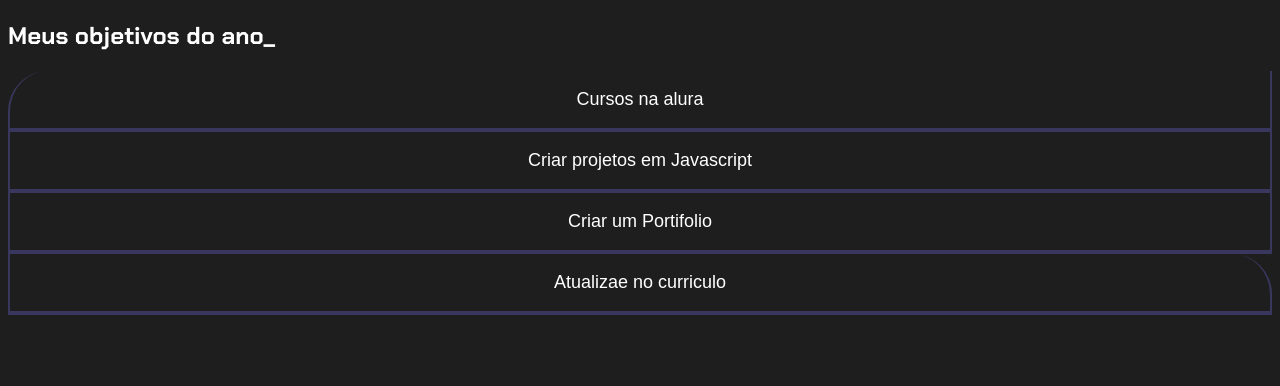
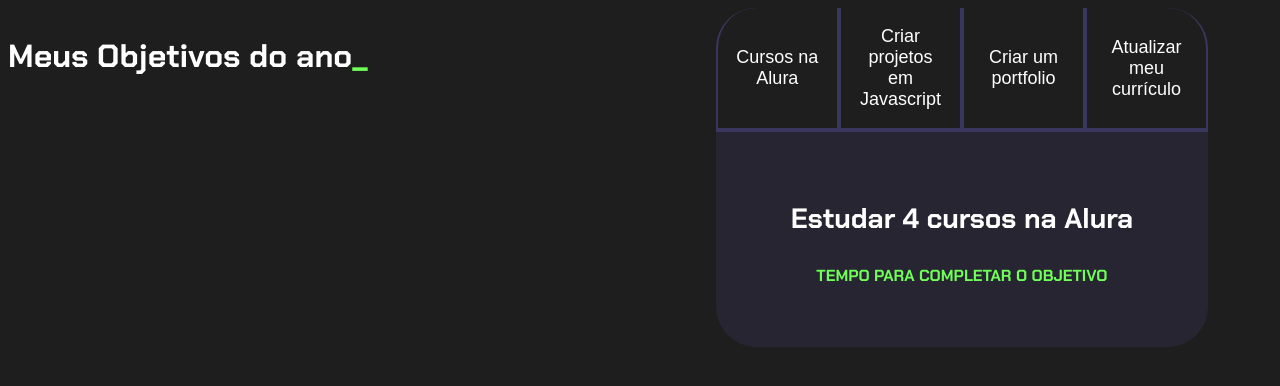
Before and after one commit to joaolimacosta/pjv.joaocosta, a plain HTML site: page index.html in a window 1280 px wide. Drawn offline with Linux system fonts and the light colour scheme.

Commit message:
Update index.html

```diff
--- a/index.html
+++ b/index.html
@@ -7,14 +7,35 @@
     <link rel="stylesheet" href="style.css">
 </head>
 <body>
-    <selection class="conteudo principal"></selection>
-        <h2 class="titulo principal">Meus objetivos do ano_<span></span></h2>
-        <div class="bottoes">
-            <button class="botao">Cursos na alura</button>
+    <section class="conteudo-principal">
+        <h2 class="titulo-principal">Meus Objetivos do ano<span>_</span></h2>
+        <div class="conteudo">
+        <div class="botoes">
+            <button class="botao ativo">Cursos na Alura</button>
             <button class="botao">Criar projetos em Javascript</button>
-            <button class="botao">Criar um Portifolio</button>
-            <button class="botao">Atualizae no curriculo</button>
+            <button class="botao">Criar um portfolio</button>
+            <button class="botao">Atualizar meu currículo</button>
         </div>
-
+        <div class="abas-textos">
+            <div class="aba-conteudo ativo">
+                <h3 class="aba-conteudo-titulo-principal">Estudar 4 cursos na Alura</h3>
+                <h4 class="aba-conteudo-titulo-secundario">Tempo para completar o objetivo</h4>
+            </div>
+            <div class="aba-conteudo">
+                <h3 class="aba-conteudo-titulo-principal">Criar 5 projetos em Javascript</h3>
+                <h4 class="aba-conteudo-titulo-secundario">Tempo para completar o objetivo</h4>
+            </div>
+            <div class="aba-conteudo">
+                <h3 class="aba-conteudo-titulo-principal">Criar um portfolio com os meus 3 melhores projetos</h3>
+                <h4 class="aba-conteudo-titulo-secundario">Tempo para completar o objetivo</h4>
+            </div>
+            <div class="aba-conteudo">
+                <h3 class="aba-conteudo-titulo-principal">Atualizar meu curriculo com os certificados da Alura</h3>
+                <h4 class="aba-conteudo-titulo-secundario">Tempo para completar o objetivo</h4>
+            </div>
+        </div>
+    </div>
+    </section>
+    <script src="main.js"></script>
 </body>
 </html>
```
